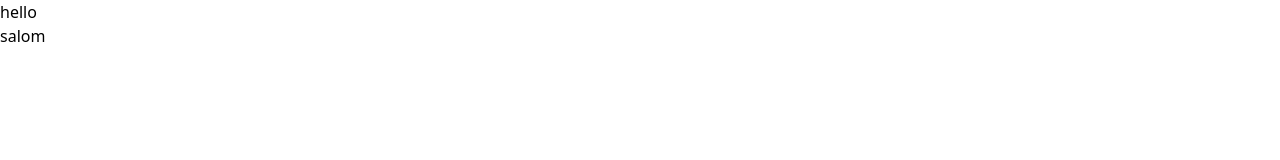
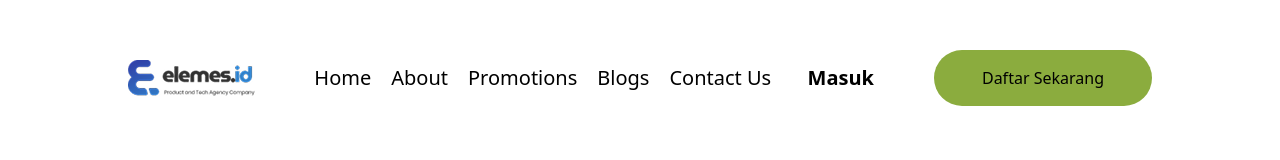
Before and after one commit to Abdulbotin/projec5, a website: page index.html in a window 1280 px wide. Drawn offline with Linux system fonts and the light colour scheme.

Commit message:
section 1

```diff
--- a/index.html
+++ b/index.html
@@ -7,11 +7,24 @@
     <link rel="stylesheet" href="./src/output.css">
 </head>
 <body>
-    <div>
-        <p>hello</p>
+    <div class="flex items-center lg:w-[80%] w-[90%] justify-between gap-3 m-auto mt-[50px]">
+        <div>
+            <img src="/image 55 (1).png" alt="">
+        </div>
+        <div class="lg:flex lg:items-center lg:gap-5 lg:text-[20px] hidden lg:block">
+        <p>Home</p>
+        <p>About</p>
+        <p>Promotions </p>
+        <p>Blogs</p>
+        <p>Contact Us</p>
+        </div>
+        <div class="flex items-center gap-15">
+            <div class="hidden lg:block">
+                <p class="text-[20px] font-bold">Masuk</p>
+            </div>
+            <button class="bg-[#8BAC3E] px-8 py-4 lg:px-12 lg:py-4 rounded-4xl">Daftar Sekarang</button>
+        </div>
     </div>
-    <div>
-        <h1>salom</h1>
-    </div>
+
 </body>
 </html>
```
Also changed, not shown: image 55 (1).png (added), src/output.css.
